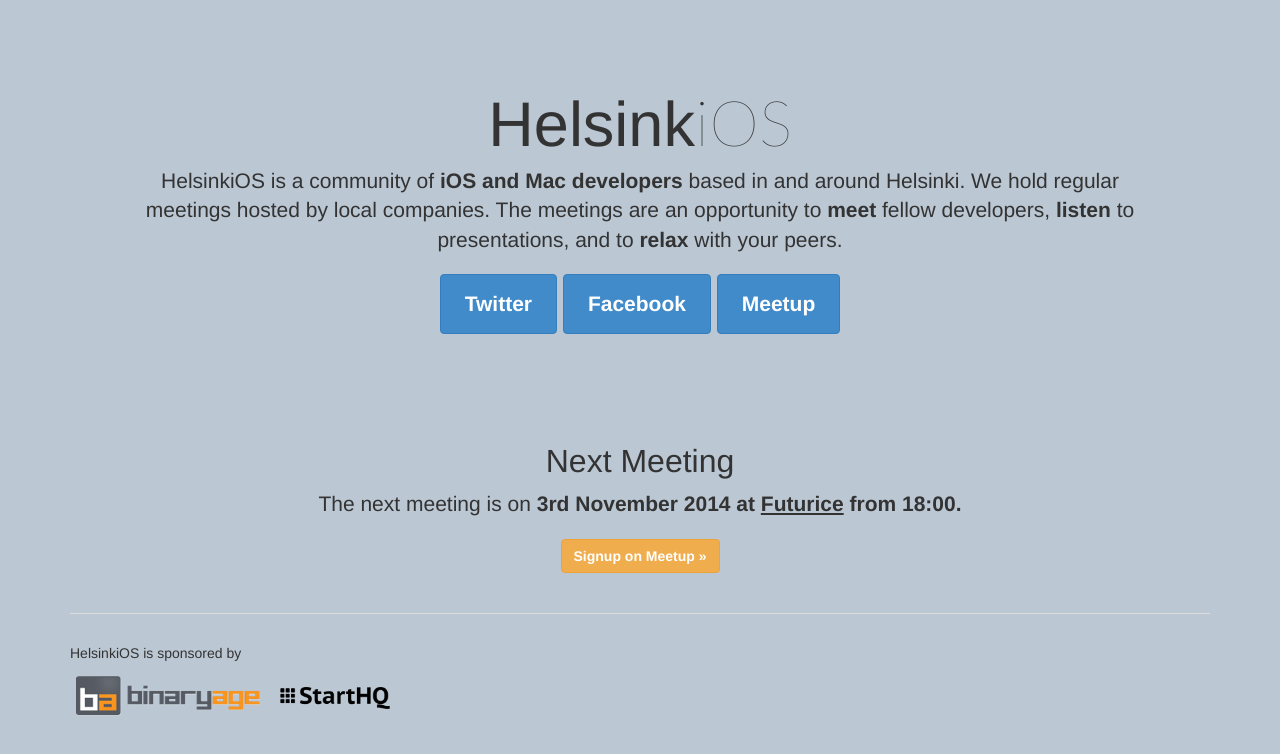
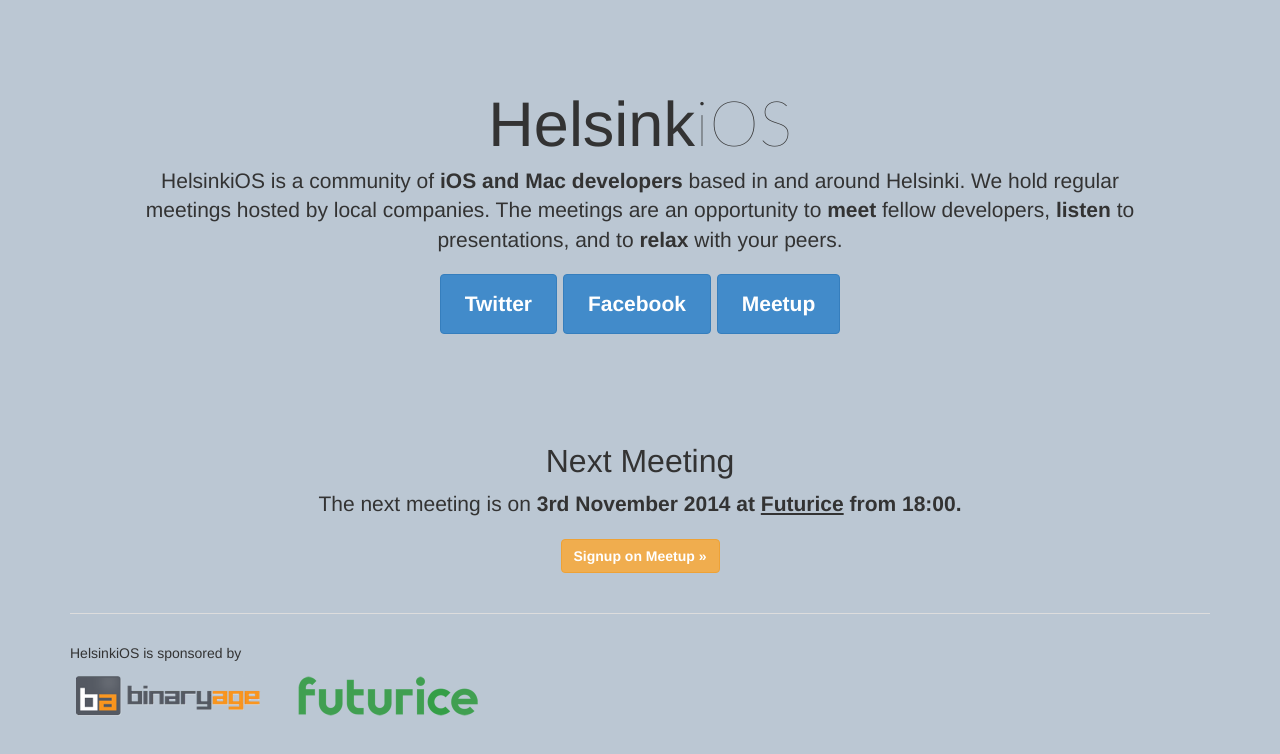
Before and after one commit to sdsykes/helsinkios, a plain HTML site: page index.html in a window 1280 px wide. Drawn offline with Linux system fonts and the light colour scheme.

Commit message:
added futurice logo

```diff
--- a/css/justified-nav.css
+++ b/css/justified-nav.css
@@ -82,11 +82,11 @@
 }
 
 
-.starthqimg {
+.futuriceimg {
 	border: none;
-	width: 130px;
-	height: 26px;
-	margin-top:5px;
+	width: 197px;
+	height: 46px;
+  margin-left:20px;
 }
 
 .binaryageimg {
--- a/index.html
+++ b/index.html
@@ -47,7 +47,7 @@
       <div class="footer">
         <p>HelsinkiOS is sponsored by</p>
         <a href="http://binaryage.com"><img class="binaryageimg" src="images/ba-logo.png"></a>
-        <a href="http://starthq.com"><img class="starthqimg" src="images/starthq.png"></a>
+        <a href="http://futurice.com"><img class="futuriceimg" src="images/futurice@2x.png"></a>
       </div>
 
     </div> <!-- /container -->
```
Also changed, not shown: images/ba-logo-meetup.png (added), images/futurice-meetup.png (added), images/futurice@2x.png (added).
